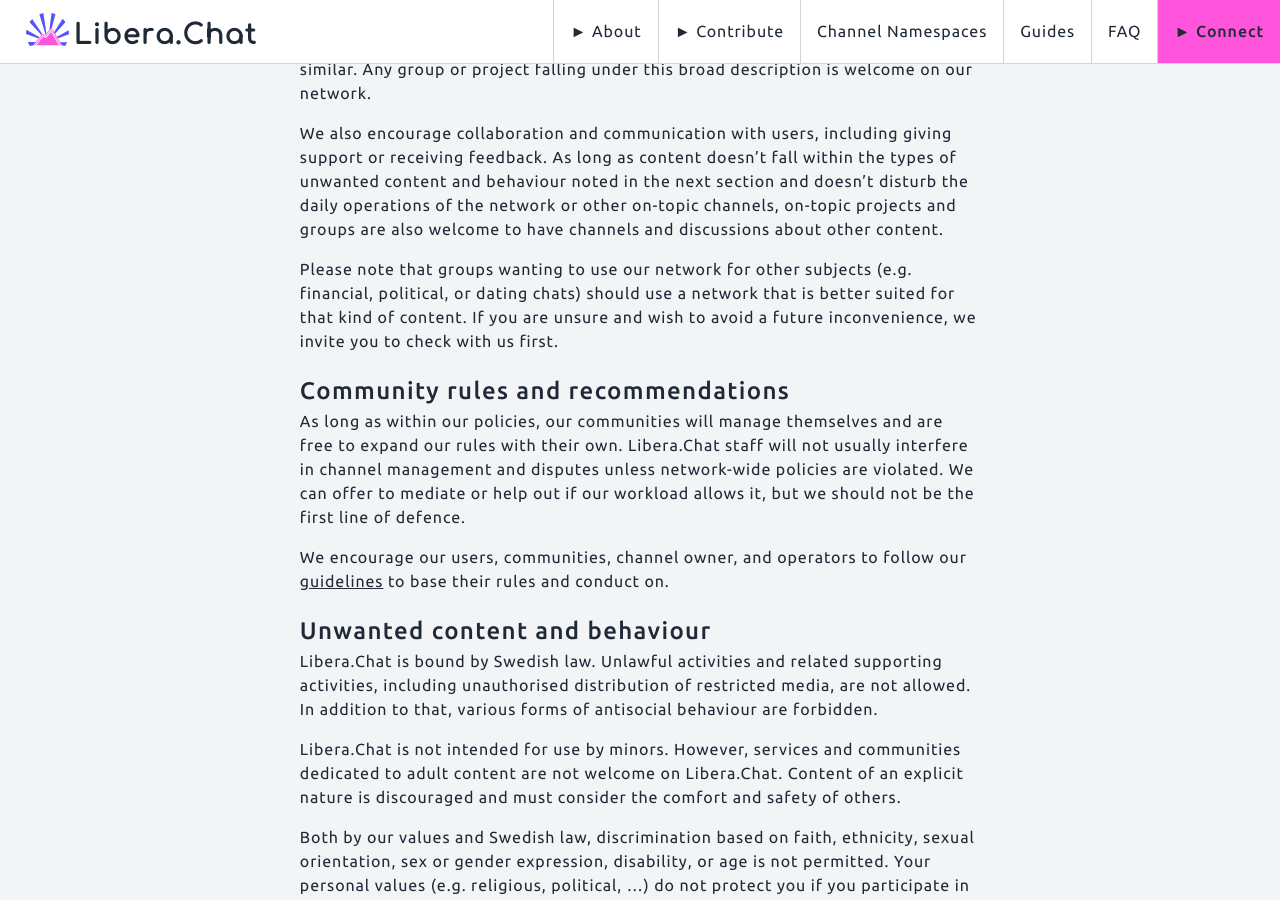
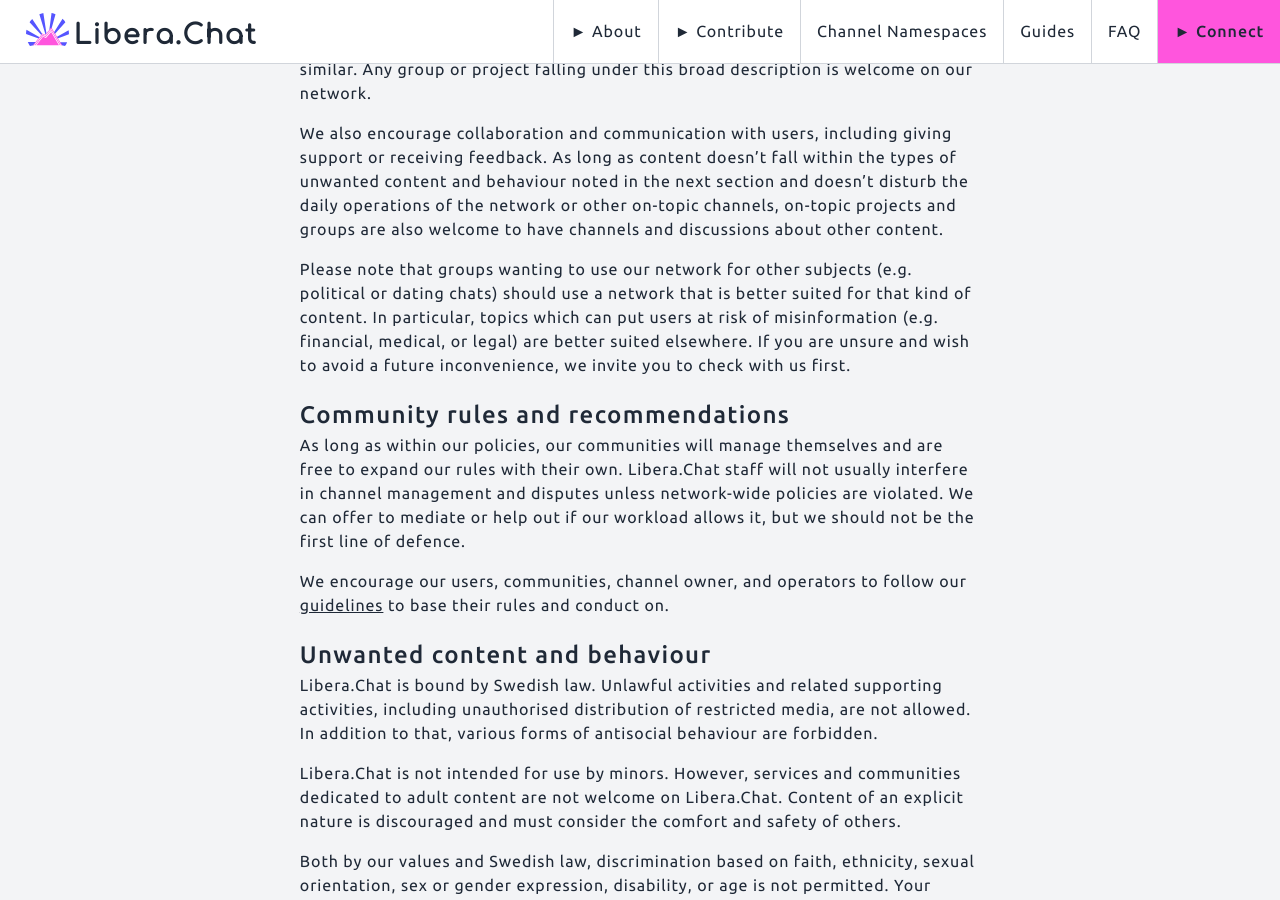
Before and after one commit to Libera-Chat/libera-chat.github.io, a Jekyll site: the page built from policies.md, in a window 1280 px wide and 900 px high, scrolled down 469 px. Built offline with Jekyll 4.4.1, drawn with Linux system fonts in a browser that asks for light colours.

Commit message:
Revise guidance around topics that belong elsewhere
Per discussion in 2025-04-25 MGM

```diff
--- a/policies.md
+++ b/policies.md
@@ -30,9 +30,11 @@
 about other content.
 
 Please note that groups wanting to use our network for other subjects (e.g.
-financial, political, or dating chats) should use a network that is better
-suited for that kind of content. If you are unsure and wish to avoid a future
-inconvenience, we invite you to check with us first.
+political or dating chats) should use a network that is better suited for
+that kind of content. In particular, topics which can put users at risk of
+misinformation (e.g. financial, medical, or legal) are better suited
+elsewhere. If you are unsure and wish to avoid a future inconvenience, we
+invite you to check with us first.
 
 ## Community rules and recommendations
 
```
